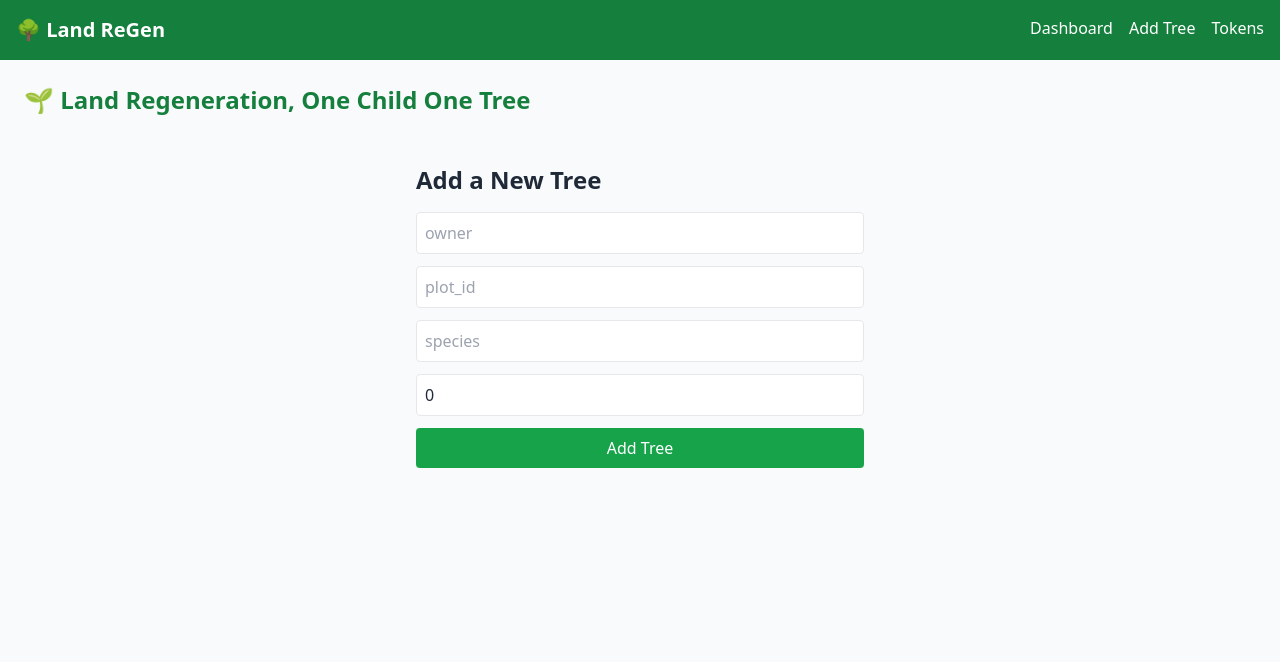
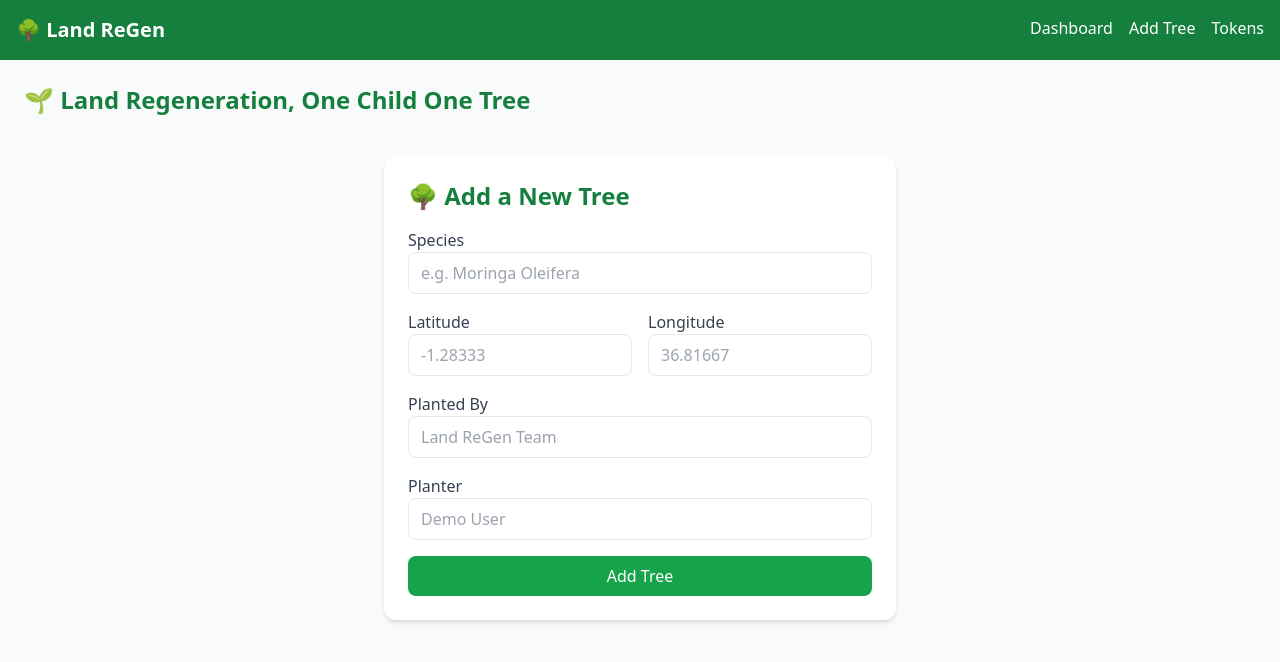
Before and after one commit to Musirmoses/land-regen-app, a React (Vite) app in the folder land-regen-frontend/: page /add-tree in a window 1280 px wide. Shown: the top 662 px of the page. Built offline with nearby package versions, Linux system fonts and the light colour scheme.

Commit message:
Added Form for easy tree update

```diff
--- a/land-regen-frontend/src/pages/AddTree.jsx
+++ b/land-regen-frontend/src/pages/AddTree.jsx
@@ -1,33 +1,133 @@
 import { useState } from "react";
-import axios from "axios";
+import { supabase } from "../supabaseClient";
 
 export default function AddTree() {
-  const [form, setForm] = useState({ owner: "", plot_id: "", species: "", height_m: 0 });
+  const [formData, setFormData] = useState({
+    species: "",
+    latitude: "",
+    longitude: "",
+    planted_by: "",
+    planter: "",
+  });
+  const [status, setStatus] = useState("");
+
+  const handleChange = (e) => {
+    setFormData({ ...formData, [e.target.name]: e.target.value });
+  };
 
   const handleSubmit = async (e) => {
     e.preventDefault();
-    await axios.post(`${import.meta.env.VITE_API_URL}/trees/`, form);
-    alert("Tree added successfully!");
+    setStatus("Submitting...");
+
+    const { species, latitude, longitude, planted_by, planter } = formData;
+
+    const { data, error } = await supabase.from("trees").insert([
+      {
+        species,
+        latitude: parseFloat(latitude),
+        longitude: parseFloat(longitude),
+        planted_by,
+        planter,
+      },
+    ]);
+
+    if (error) {
+      console.error("Supabase error:", error);
+      setStatus(`Error: ${error.message}`);
+    } else {
+      setStatus("✅ Tree added successfully!");
+      setFormData({
+        species: "",
+        latitude: "",
+        longitude: "",
+        planted_by: "",
+        planter: "",
+      });
+    }
   };
 
   return (
-    <div className="p-8 max-w-lg mx-auto">
-      <h1 className="text-2xl font-semibold mb-4">Add a New Tree</h1>
-      <form onSubmit={handleSubmit} className="flex flex-col gap-3">
-        {["owner", "plot_id", "species", "height_m"].map((field) => (
+    <div className="max-w-lg mx-auto p-6 bg-white rounded-xl shadow-md mt-10">
+      <h2 className="text-2xl font-bold text-green-700 mb-4">🌳 Add a New Tree</h2>
+      <form onSubmit={handleSubmit} className="space-y-4">
+        <div>
+          <label className="block text-gray-700 font-medium">Species</label>
           <input
-            key={field}
             type="text"
-            placeholder={field}
-            className="border p-2 rounded"
-            value={form[field]}
-            onChange={(e) => setForm({ ...form, [field]: e.target.value })}
+            name="species"
+            value={formData.species}
+            onChange={handleChange}
+            className="w-full border rounded-lg px-3 py-2 focus:ring-2 focus:ring-green-400"
+            placeholder="e.g. Moringa Oleifera"
+            required
           />
-        ))}
-        <button type="submit" className="bg-green-600 text-white py-2 rounded hover:bg-green-700">
+        </div>
+
+        <div className="grid grid-cols-2 gap-4">
+          <div>
+            <label className="block text-gray-700 font-medium">Latitude</label>
+            <input
+              type="number"
+              step="any"
+              name="latitude"
+              value={formData.latitude}
+              onChange={handleChange}
+              className="w-full border rounded-lg px-3 py-2 focus:ring-2 focus:ring-green-400"
+              placeholder="-1.28333"
+              required
+            />
+          </div>
+
+          <div>
+            <label className="block text-gray-700 font-medium">Longitude</label>
+            <input
+              type="number"
+              step="any"
+              name="longitude"
+              value={formData.longitude}
+              onChange={handleChange}
+              className="w-full border rounded-lg px-3 py-2 focus:ring-2 focus:ring-green-400"
+              placeholder="36.81667"
+              required
+            />
+          </div>
+        </div>
+
+        <div>
+          <label className="block text-gray-700 font-medium">Planted By</label>
+          <input
+            type="text"
+            name="planted_by"
+            value={formData.planted_by}
+            onChange={handleChange}
+            className="w-full border rounded-lg px-3 py-2 focus:ring-2 focus:ring-green-400"
+            placeholder="Land ReGen Team"
+            required
+          />
+        </div>
+
+        <div>
+          <label className="block text-gray-700 font-medium">Planter</label>
+          <input
+            type="text"
+            name="planter"
+            value={formData.planter}
+            onChange={handleChange}
+            className="w-full border rounded-lg px-3 py-2 focus:ring-2 focus:ring-green-400"
+            placeholder="Demo User"
+            required
+          />
+        </div>
+
+        <button
+          type="submit"
+          className="w-full bg-green-600 text-white py-2 rounded-lg hover:bg-green-700 transition"
+        >
           Add Tree
         </button>
       </form>
+
+      {status && <p className="mt-4 text-center text-sm text-gray-700">{status}</p>}
     </div>
   );
 }
```
